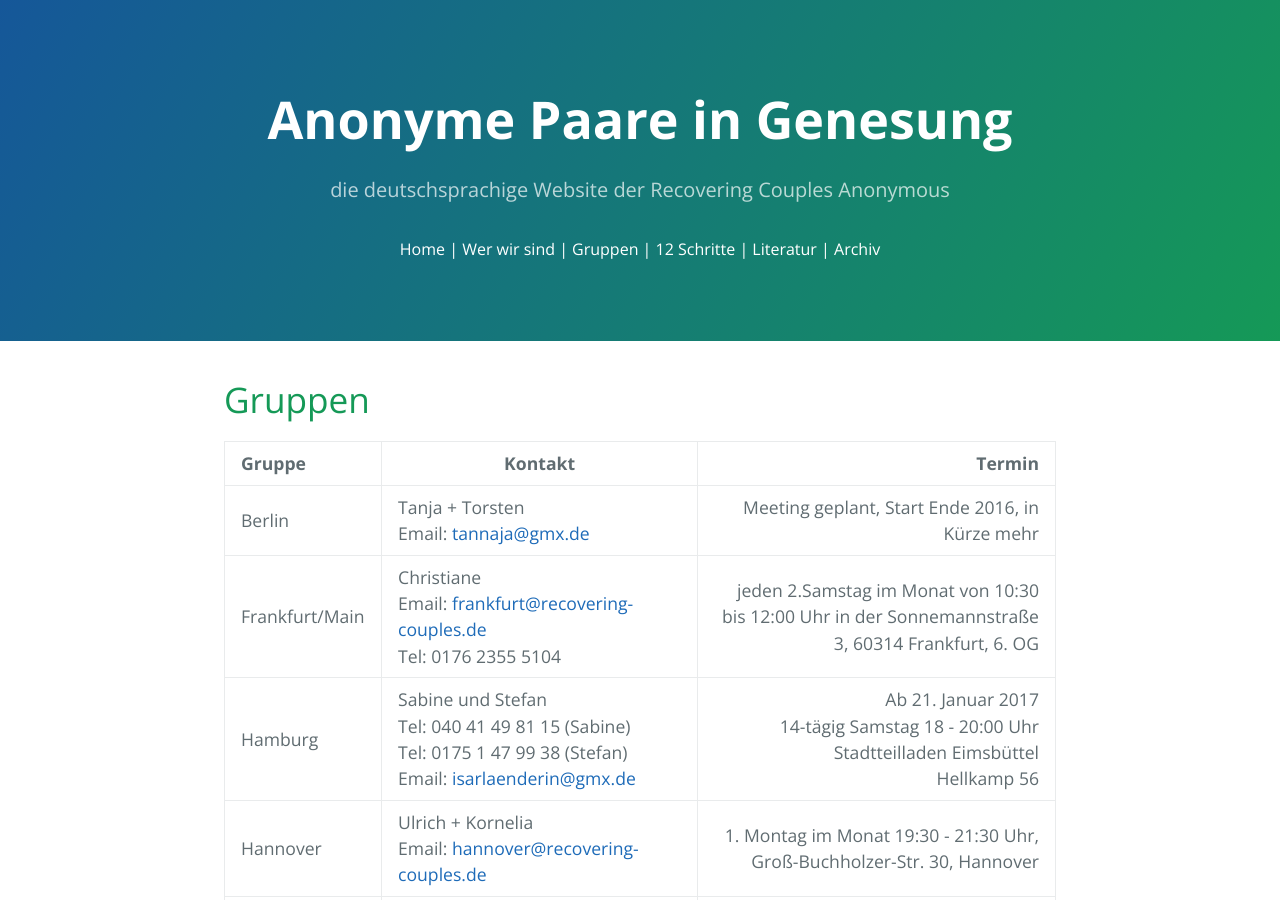
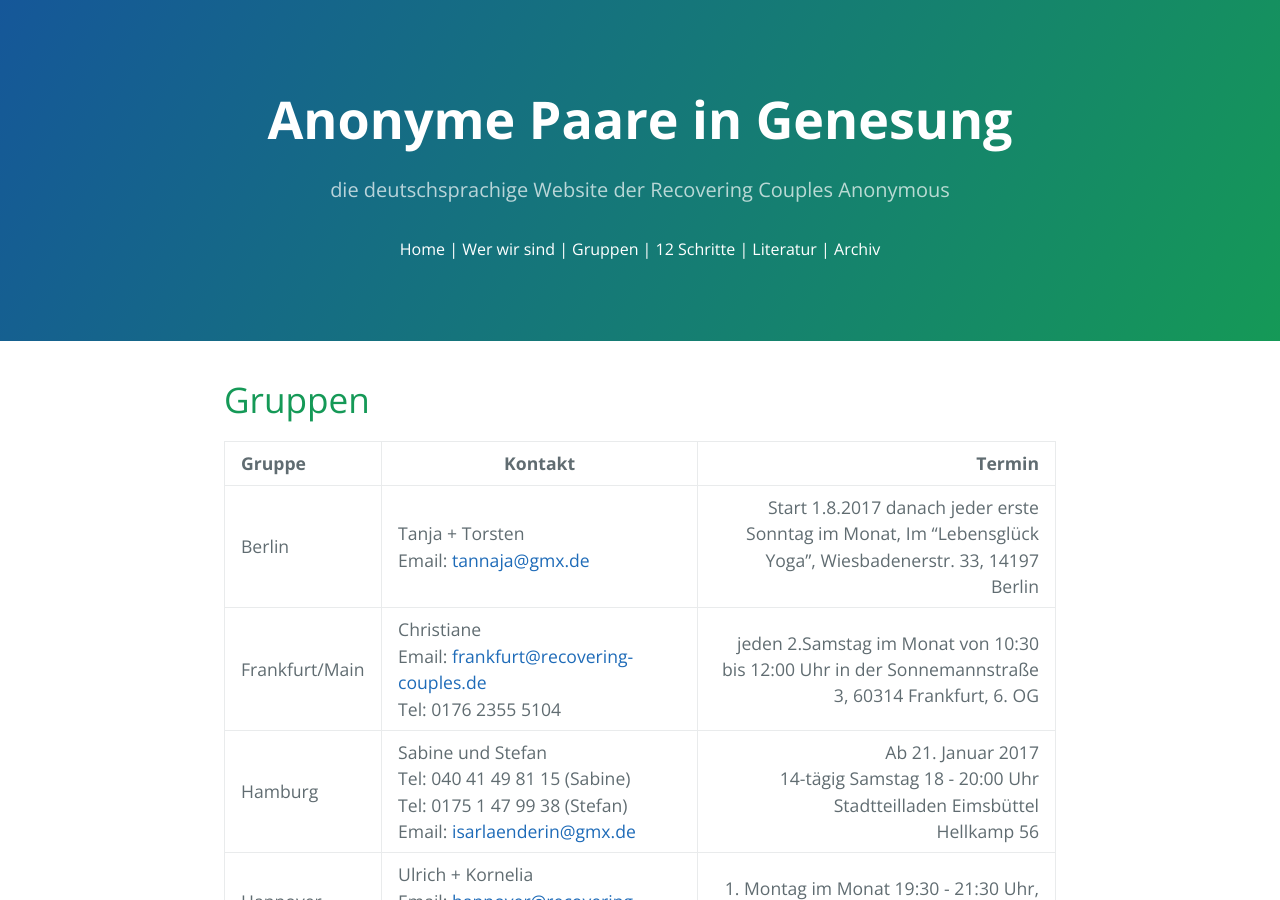
Before and after one commit to rcadeutschland/rcadeutschland.github.io, a Jekyll site: the page built from Gruppen.MD, in a window 1280 px wide and 900 px high. Built offline with Jekyll 4.4.1, drawn with Linux system fonts in a browser that asks for light colours; nearby versions of some CDN libraries.

Commit message:
Update Gruppen.MD

```diff
--- a/Gruppen.MD
+++ b/Gruppen.MD
@@ -6,7 +6,7 @@ title: RCA Gruppen
 
 | Gruppe | Kontakt | Termin                       |
 |:------ | ------- | ---------------------------: |
-| Berlin | Tanja + Torsten<br>Email: <tannaja@gmx.de> | Meeting geplant, Start Ende 2016, in Kürze mehr |
+| Berlin | Tanja + Torsten<br>Email: <tannaja@gmx.de> | Start 1.8.2017 danach jeder erste Sonntag im Monat, Im "Lebensglück Yoga", Wiesbadenerstr. 33, 14197 Berlin |
 | Frankfurt/Main | Christiane<br>Email: <frankfurt@recovering-couples.de><br>Tel: 0176 2355 5104 | jeden 2.Samstag im Monat  von 10:30 bis 12:00 Uhr  in der Sonnemannstraße 3, 60314 Frankfurt, 6. OG |
 | Hamburg | Sabine und Stefan<br>Tel: 040 41 49 81 15 (Sabine)<br>Tel: 0175 1 47 99 38 (Stefan)<br>Email: <isarlaenderin@gmx.de> | Ab 21. Januar 2017<br>14-tägig Samstag 18 - 20:00 Uhr<br>Stadtteilladen Eimsbüttel<br>Hellkamp 56 |
 | Hannover | Ulrich + Kornelia<br>Email: <hannover@recovering-couples.de> | 1. Montag im Monat 19:30 - 21:30 Uhr,  Groß-Buchholzer-Str. 30, Hannover |
```
